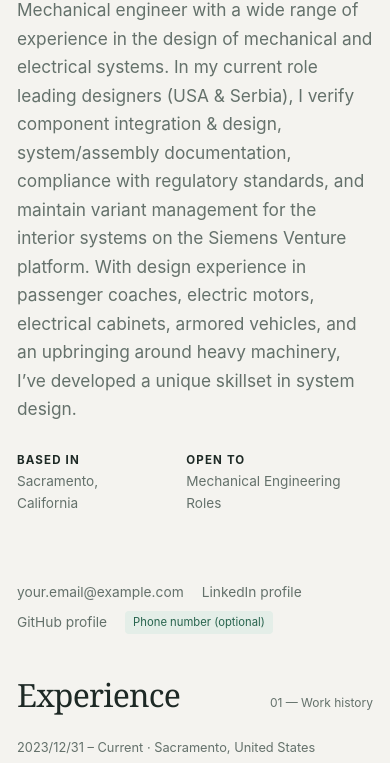
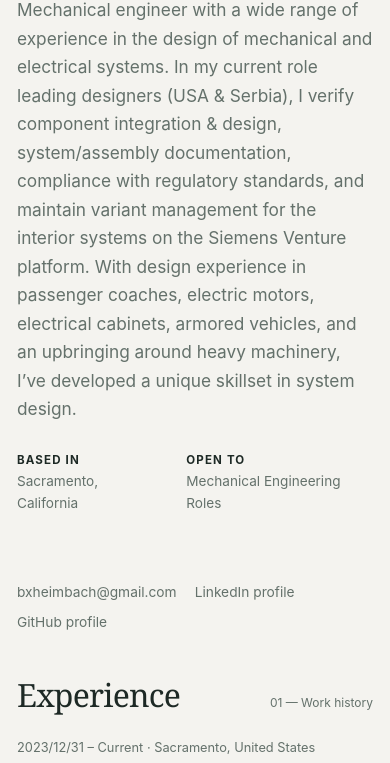
Before and after one commit to bxh5234/resume, a plain HTML site: page index.html in a window 390 px wide. Shown: the part 297-1060 px from the top of the page. Drawn offline with Linux system fonts and the light colour scheme.

Commit message:
Update email address and remove phone placeholder

```diff
--- a/index.html
+++ b/index.html
@@ -124,10 +124,9 @@
           <div class="sidebar-inner">
             <p class="sidebar-label">Get in touch</p>
             <div class="contact">
-              <a href="mailto:your.email@example.com">your.email@example.com</a>
+              <a href="mailto:bxheimbach@gmail.com">bxheimbach@gmail.com</a>
               <a href="https://www.linkedin.com/in/bradin-heimbach-204aa1105/" aria-label="LinkedIn profile">LinkedIn profile</a>
               <a href="https://github.com/">GitHub profile</a>
-              <span class="placeholder">Phone number (optional)</span>
             </div>
             <div class="side-rule"></div>
           </div>
```
